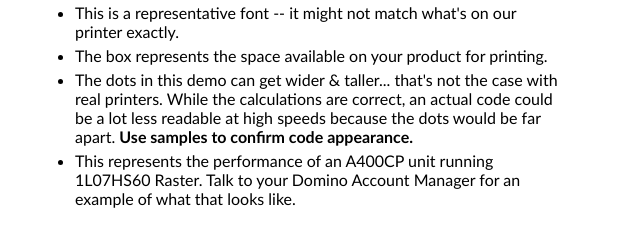
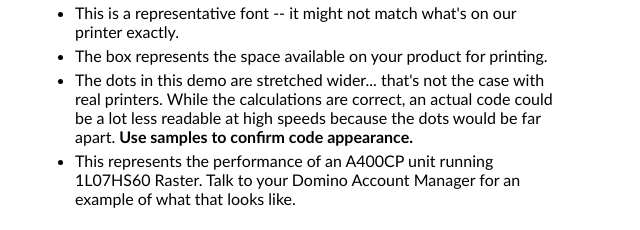
Before and after one commit to emekler0729/domino-inkjet-speed-widget, a plain HTML site: page index.html in a window 1280 px wide. Shown: the part 158-388 px from the top of the page, 340-980 px from the left. Drawn offline with Linux system fonts and the light colour scheme.

Commit message:
Minor edits

```diff
--- a/index.html
+++ b/index.html
@@ -16,7 +16,7 @@
                     <ul>
                         <li>This is a representative font -- it might not match what's on our printer exactly.</li>
                         <li>The box represents the space available on your product for printing. </li>
-                        <li>The dots in this demo can get wider & taller... that's not the case with real printers. While the calculations are correct, an actual code could be a lot
+                        <li>The dots in this demo are stretched wider... that's not the case with real printers. While the calculations are correct, an actual code could be a lot
                             less readable at high speeds because the dots would be far apart. <span class="text--bold">Use samples to confirm code appearance.</span></li>
                         <li>This represents the performance of an A400CP unit running 1L07HS60 Raster. Talk to your Domino Account Manager for an example of what that looks like.</li>
                     </ul>
--- a/scripts/script.js
+++ b/scripts/script.js
@@ -150,7 +150,6 @@ function updateDisplay() {
     printDisplay.textContent = parameters.displayString;
     document.documentElement.style.setProperty('--scale', parameters.scaleFactor);
     outputs.forEach(output => output.value = parameters[output.id]);
-    console.log(parameters.printAreaLength < parameters.minimumLength)
     if (parameters.printAreaLength < parameters.minimumLength
         || parameters.numberOfCharacters > parameters.maximumNumberOfCharacters
         || parameters.linearSpeed > parameters.maximumLinearSpeed ) {
```
